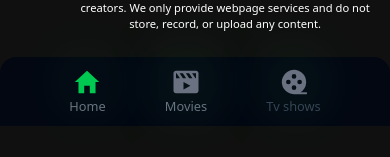
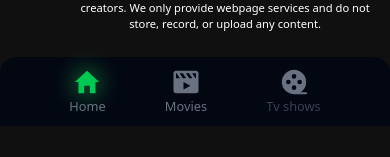
Before and after one commit to Joy-chowdhury561/BingeHub, a Next.js app in the folder frontendnextjs/: page / in a window 390 px wide. Shown: the part 342-499 px from the top of the page. Built offline with nearby package versions, Linux system fonts and the light colour scheme; no server answers.

Commit message:
putted a stronger tailwind glow property to mobile navbar buttons

```diff
--- a/frontendnextjs/components/mobileNav.jsx
+++ b/frontendnextjs/components/mobileNav.jsx
@@ -30,10 +30,7 @@ const MobileNav = () => {
         <Link href="/">
           <div className="text-gray-500 text-[clamp(0.8rem,1vw,2rem)] flex flex-col items-center">
             <IoMdHome
-              className={`${page === "home" ? "text-green-500" : "text-gray-500"} text-3xl`}
-              style={{
-                filter: "drop-shadow(0 0 30px rgba(34, 197, 94, 0.7))",
-              }}
+              className={`${page === "home" ? "text-green-500 drop-shadow-[0_0_12px_#22c55e]" : "text-gray-500"} text-3xl`}
             />
             Home
           </div>
@@ -41,10 +38,7 @@ const MobileNav = () => {
         <Link href="/movies">
           <div className="text-gray-500 text-[clamp(0.8rem,1vw,2rem)] flex flex-col items-center">
             <BiSolidMoviePlay
-              className={`${page === "movies" ? "text-green-500" : "text-gray-500"} text-3xl`}
-              style={{
-                filter: "drop-shadow(0 0 30px rgba(34, 197, 94, 0.7))",
-              }}
+              className={`${page === "movies" ? "text-green-500 drop-shadow-[0_0_12px_#22c55e]" : "text-gray-500"} text-3xl`}
             />
             Movies
           </div>
@@ -52,10 +46,7 @@ const MobileNav = () => {
         <Link href="/tvs">
           <div className="text-gray-700 text-[clamp(0.8rem,1vw,2rem)] flex flex-col items-center">
             <PiFilmReelFill
-              className={`${page === "tv shows" ? "text-green-500" : "text-gray-500"} text-3xl`}
-              style={{
-                filter: "drop-shadow(0 0 30px rgba(34, 197, 94, 0.7))",
-              }}
+              className={`${page === "tv shows" ? "text-green-500 drop-shadow-[0_0_12px_#22c55e]" : "text-gray-500"} text-3xl`}
             />
             Tv shows
           </div>
```
